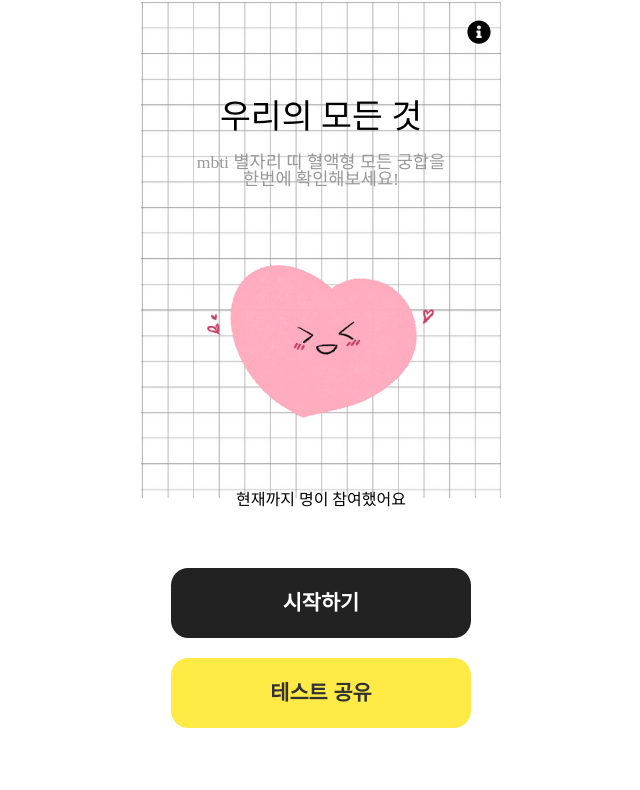
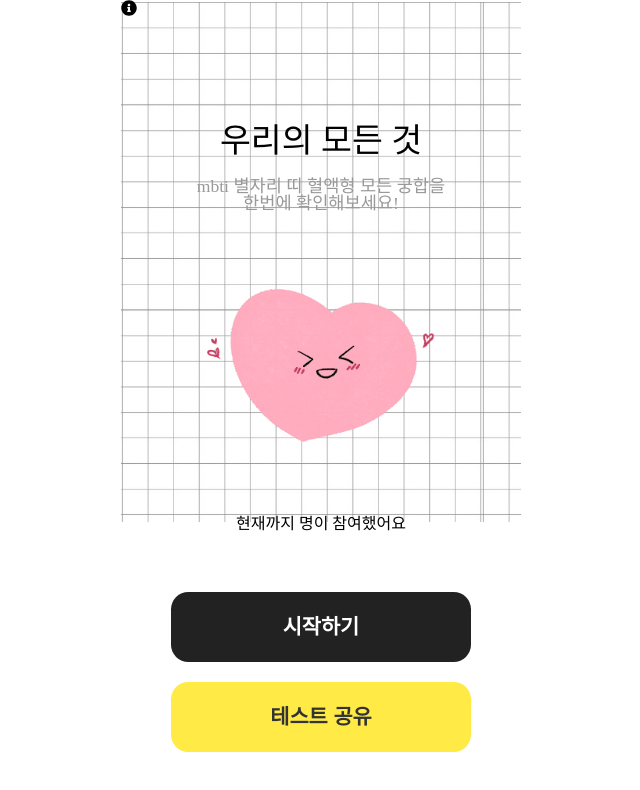
Before and after one commit to codnjs779/chemistry, a React (Create React App) app: page / in a window 1280 px wide. Shown: the top 790 px of the page, without its empty margins (319-959 px from the left). Built offline with nearby package versions, Linux system fonts and the light colour scheme; no server answers; a web font is replaced by a local one.

Commit message:
testView

```diff
--- a/public/index.html
+++ b/public/index.html
@@ -11,6 +11,8 @@
         <meta property="og:description" content="mbti 별자리 띠 혈액형 모든 궁합을 한번에 확인해보세요!" />
         <meta property="og:image" content="./heart" />
 
+        <meta content="yes" name="apple-mobile-web-app-capable" />
+        <meta content="minimum-scale=1.0, width=device-width, maximum-scale=1, user-scalable=no" name="viewport" />
         <meta http-equiv="Content-Security-Policy" content="upgrade-insecure-requests" />
 
         <!--
--- a/src/components/InitialScreen.jsx
+++ b/src/components/InitialScreen.jsx
@@ -38,9 +38,9 @@ const InitialScreen = () => {
         <InitialContentsBoxStyle>
             <div className="initialContentsBox">
                 {infoIconModal === true ? <IconModal setInfoIconModal={setInfoIconModal} /> : null}
-
-                <FontAwesomeIcon icon={faInfoCircle} className="infoIcon" onClick={onClick} />
-
+                <div className="infoIcon">
+                    <FontAwesomeIcon icon={faInfoCircle} onClick={onClick} />
+                </div>
                 <TitleAndcontentsDesign>
                     <h1 className="title">우리의 모든 것</h1>
                     <div className="contents">mbti 별자리 띠 혈액형 모든 궁합을 한번에 확인해보세요!</div>
@@ -76,12 +76,12 @@ const InitialScreen = () => {
 };
 
 const InitialContentsBoxStyle = styled.div`
-    background-image: url(${backImg});
+    .initialContentsBox {
+        width: 400px;
+        height: 100%;
+    }
 
     .infoIcon {
-        float: right;
-        margin-top: 20px;
-        margin-right: 10px;
         width: 18pt;
         height: 18pt;
         cursor: pointer;
--- a/src/modal/IconModal.jsx
+++ b/src/modal/IconModal.jsx
@@ -7,6 +7,8 @@ let IconModal = (props) => {
     };
     return (
         <IconModalStyle>
+            <ModalBack>
+                <div className="modalBack" onClick={onClick}></div>
                 <div className="IconModal">
                     <div className="IconModalInfo">
                         <div className="question">
@@ -21,8 +23,6 @@ let IconModal = (props) => {
                         </div>
                     </div>
                 </div>
-            <ModalBack>
-                <div onClick={onClick}></div>
             </ModalBack>
         </IconModalStyle>
     );
@@ -51,7 +51,7 @@ const IconModalStyle = styled.div`
 `;
 
 export const ModalBack = styled.div`
-    div {
+    .modalBack {
         position: absolute;
         z-index: 1;
         width: 100%;
--- a/src/styleComponent/GlobalStyle.js
+++ b/src/styleComponent/GlobalStyle.js
@@ -4,10 +4,8 @@ import backImg from "../img/0001.PNG";
 
 export const GlobalStyle = styled.div`
     background-image: url(${backImg});
-    display: block;
-    width: 45vh;
+    width: 400px;
     height: 100%;
-
     font-family: "MaruBuri";
-    margin: 0 auto;
+    margin: auto;
 `;
```
Lines whose indentation alone changed are shown as unchanged.
